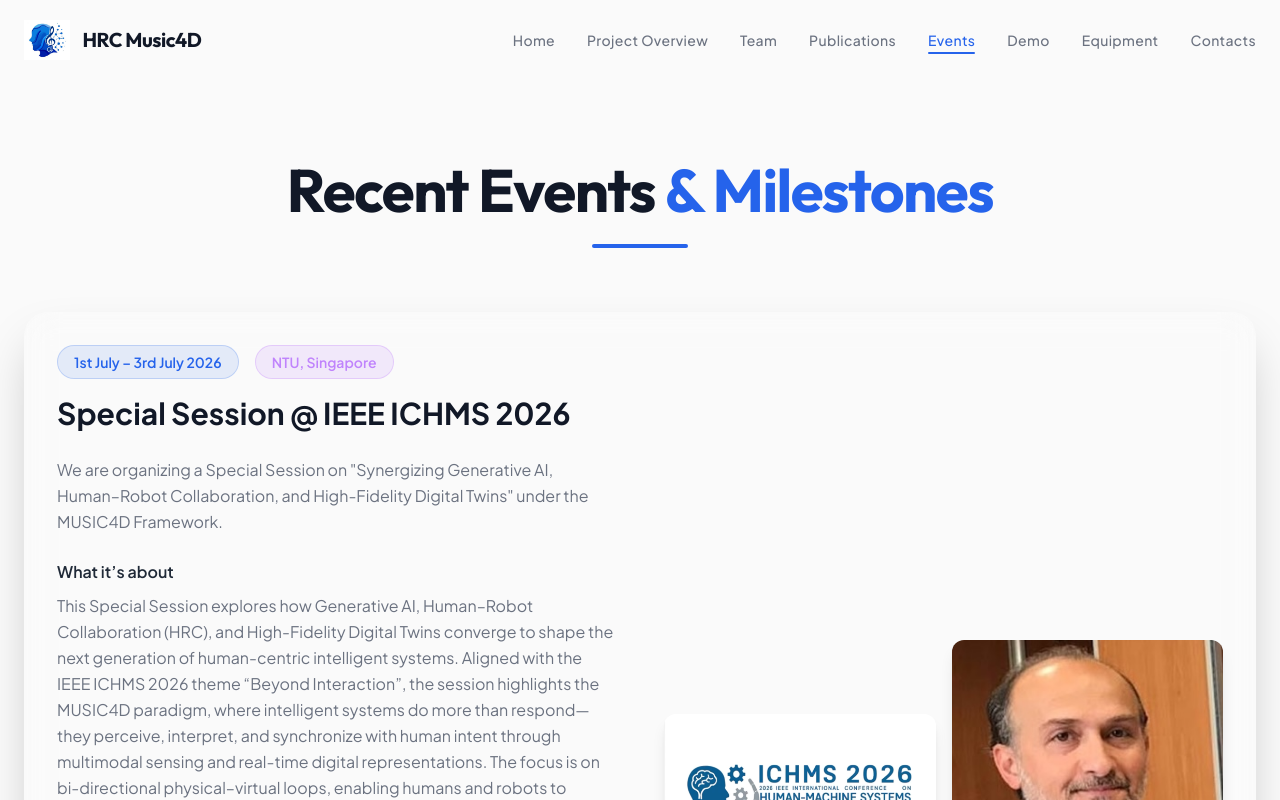
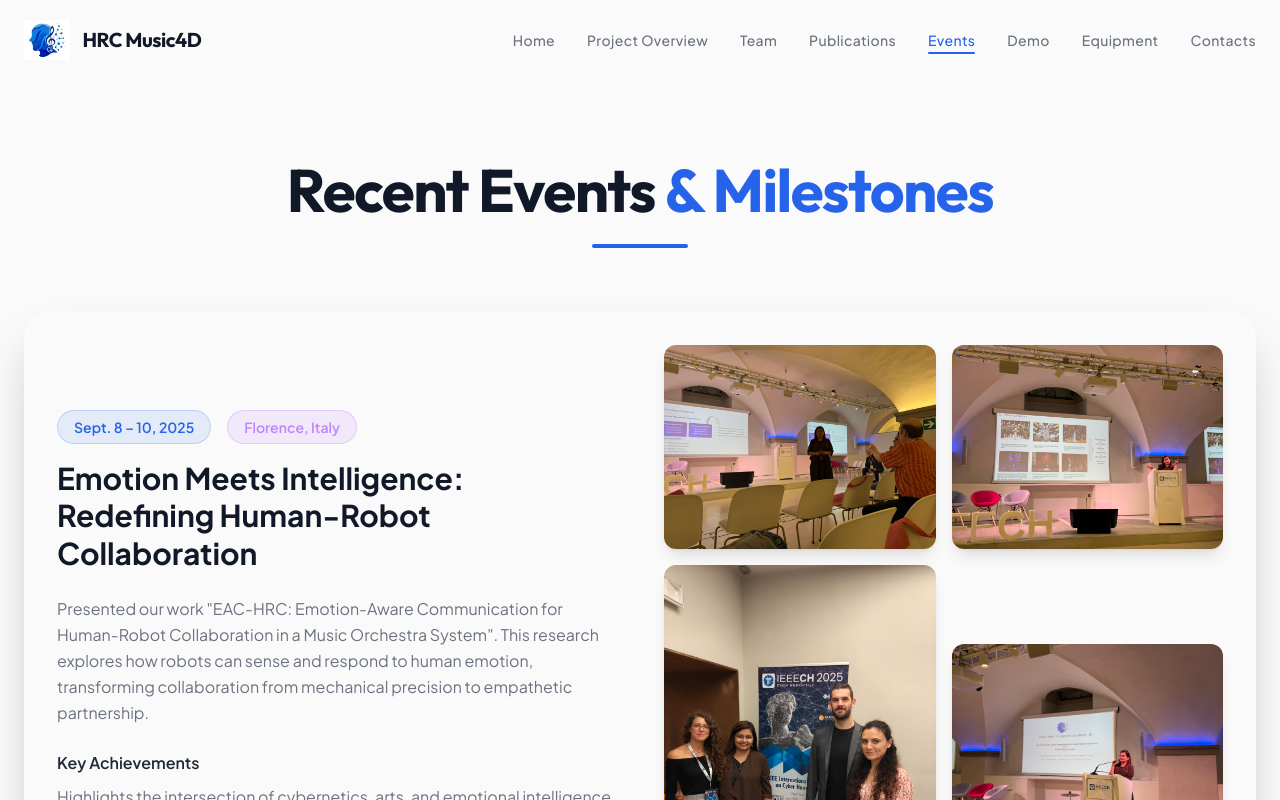
Before and after one commit to kananmittal/Music4D, a React (Vite) app: page /events in a window 1280 px wide. Shown: the top 800 px of the page. Built offline with nearby package versions, Linux system fonts and the light colour scheme.

Commit message:
event added

```diff
--- a/src/components/Events.jsx
+++ b/src/components/Events.jsx
@@ -21,10 +21,25 @@ import pupoImg from '../assets/Pupo-1.jpeg';
 import ichmsImg from '../assets/ichms.png';
 import ichms25_1 from '../assets/1748262269515.jpeg';
 import ichms25_2 from '../assets/1748262274664.jpeg';
+
 import ichms25_3 from '../assets/1748262274977.jpeg';
+
+import ieeeImg1 from '../assets/WhatsApp Image 2026-01-05 at 11.13.42.jpeg';
+import ieeeImg2 from '../assets/WhatsApp Image 2026-01-05 at 11.13.46.jpeg';
+import ieeeImg3 from '../assets/WhatsApp Image 2026-01-05 at 11.13.49 (1).jpeg';
+import ieeeImg4 from '../assets/WhatsApp Image 2026-01-05 at 11.13.49.jpeg';
 
 const Events = () => {
     const events = [
+        {
+            id: 6,
+            title: 'Emotion Meets Intelligence: Redefining Human-Robot Collaboration',
+            date: 'Sept. 8 – 10, 2025',
+            venue: 'Florence, Italy',
+            description: 'Presented our work "EAC-HRC: Emotion-Aware Communication for Human-Robot Collaboration in a Music Orchestra System". This research explores how robots can sense and respond to human emotion, transforming collaboration from mechanical precision to empathetic partnership.',
+            keyAchievements: 'Highlights the intersection of cybernetics, arts, and emotional intelligence. Special thanks to Giancarlo Fortino, Raffaele Longo, Dr. Francesco Pupo, and the organizers for a diverse and inspiring exchange of ideas.',
+            images: [ieeeImg1, ieeeImg2, ieeeImg3, ieeeImg4]
+        },
         {
             id: 4,
             title: 'Special Session @ IEEE ICHMS 2026',
--- a/src/components/Publications.jsx
+++ b/src/components/Publications.jsx
@@ -16,8 +16,8 @@ const Publications = () => {
         {
             title: "EAC-HRC: Emotion-Aware Communication for Human-Robot Collaboration in a Music Orchestra System",
             authors: "Chawla, R., Longo, R., Pupo, F., Fortino, G.",
-            journal: "2025 IEEE 5th International Conference on Human-Machine Systems (ICHMS)",
-            year: "May 2025",
+            journal: "2025 IEEE International Conference on Cyber Humanities",
+            year: "Sept. 8 – 10, 2025 Florence, Italy",
             pages: "",
             publisher: "IEEE",
             link: certRashmi,
```
